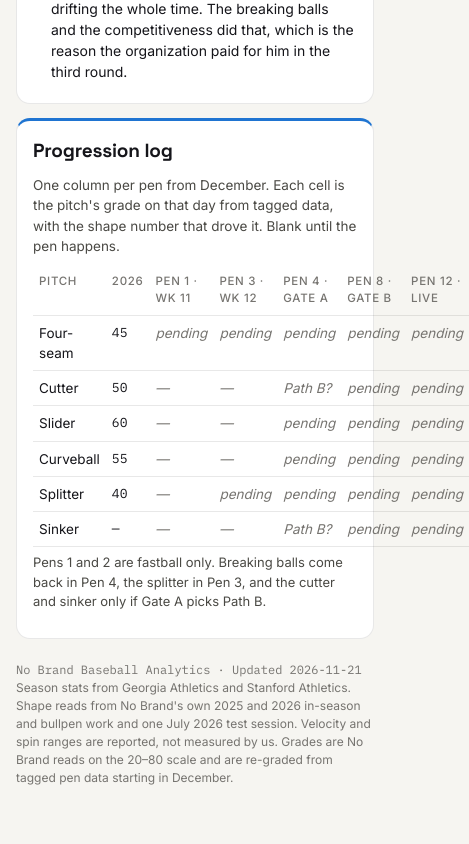
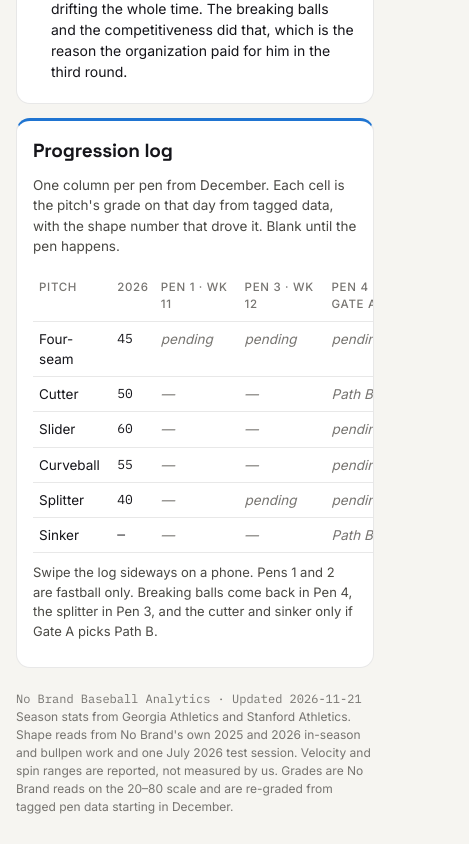
Before and after one commit to sicher19-dev/No-Brand-Baseball-App, a website: page docs/volchko/pitch-grades-2026.html in a window 390 px wide. Shown: the part 5287-6131 px from the top of the page, 469 px wide, since content can reach past the window. Before the commit the page ends 6102 px from the top, so only its background shows below. Drawn offline with Linux system fonts and the light colour scheme.

Commit message:
Pitch grades: progression log scrolls sideways on phones
Co-Authored-By: Claude Fable 5.1 <noreply@anthropic.com>

```diff
--- a/docs/volchko/pitch-grades-2026.html
+++ b/docs/volchko/pitch-grades-2026.html
@@ -77,6 +77,8 @@
   ul.tight li { margin-bottom: 5px; font-size: 14px; }
   .mover { border-left: 3px solid var(--mech); padding: 8px 12px; background: var(--card2); border-radius: 0 10px 10px 0; font-size: 14px; margin-top: 10px; }
   .mover small { display: block; font: 500 11px/1.4 "IBM Plex Mono", monospace; letter-spacing: .08em; text-transform: uppercase; color: var(--mech); margin-bottom: 3px; }
+  .logwrap { overflow-x: auto; -webkit-overflow-scrolling: touch; margin: 0 -16px; padding: 0 16px; }
+  .log { min-width: 560px; }
   .log td.pending { color: var(--ink3); font-style: italic; }
   .foot { margin-top: 22px; font-size: 12px; color: var(--ink3); line-height: 1.5; }
   @media (max-width: 480px) { .ph { flex-direction: column; } .grades { width: 100%; } .g { flex: 1; } }
@@ -201,7 +203,7 @@
 <section class="card shape">
   <h2>Progression log</h2>
   <p class="sub" style="font-size:13.5px; margin-top:0">One column per pen from December. Each cell is the pitch's grade on that day from tagged data, with the shape number that drove it. Blank until the pen happens.</p>
-  <table class="log">
+  <div class="logwrap"><table class="log">
     <tr><th>Pitch</th><th>2026</th><th>Pen 1 · Wk 11</th><th>Pen 3 · Wk 12</th><th>Pen 4 · Gate A</th><th>Pen 8 · Gate B</th><th>Pen 12 · Live</th></tr>
     <tr><td>Four-seam</td><td class="num">45</td><td class="pending">pending</td><td class="pending">pending</td><td class="pending">pending</td><td class="pending">pending</td><td class="pending">pending</td></tr>
     <tr><td>Cutter</td><td class="num">50</td><td class="pending">—</td><td class="pending">—</td><td class="pending">Path B?</td><td class="pending">pending</td><td class="pending">pending</td></tr>
@@ -209,8 +211,8 @@
     <tr><td>Curveball</td><td class="num">55</td><td class="pending">—</td><td class="pending">—</td><td class="pending">pending</td><td class="pending">pending</td><td class="pending">pending</td></tr>
     <tr><td>Splitter</td><td class="num">40</td><td class="pending">—</td><td class="pending">pending</td><td class="pending">pending</td><td class="pending">pending</td><td class="pending">pending</td></tr>
     <tr><td>Sinker</td><td class="num">—</td><td class="pending">—</td><td class="pending">—</td><td class="pending">Path B?</td><td class="pending">pending</td><td class="pending">pending</td></tr>
-  </table>
-  <p class="sub" style="font-size:13px">Pens 1 and 2 are fastball only. Breaking balls come back in Pen 4, the splitter in Pen 3, and the cutter and sinker only if Gate A picks Path B.</p>
+  </table></div>
+  <p class="sub" style="font-size:13px">Swipe the log sideways on a phone. Pens 1 and 2 are fastball only. Breaking balls come back in Pen 4, the splitter in Pen 3, and the cutter and sinker only if Gate A picks Path B.</p>
 </section>
 
 <div class="foot">
```
